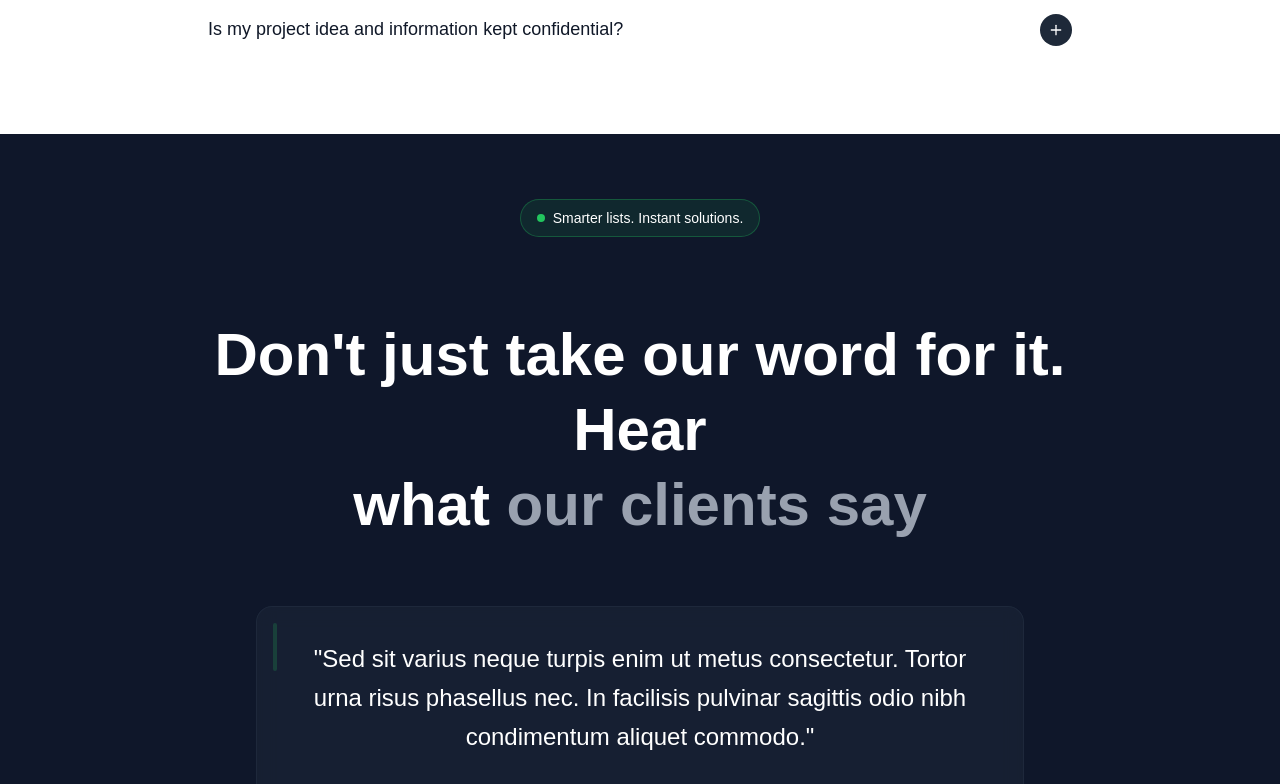
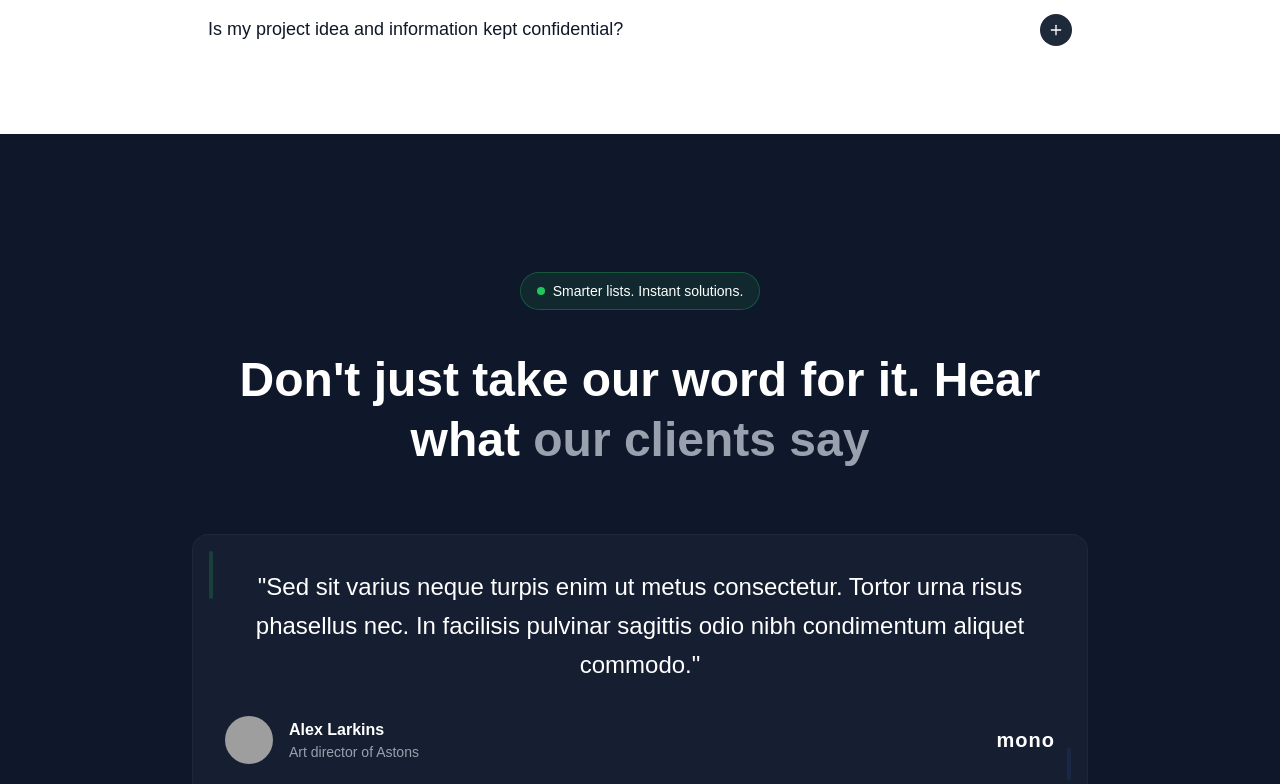
Before and after one commit to siam114/software-chamber-portfolio-website, a Next.js app: page / in a window 1280 px wide. Shown: the part 5620-6404 px from the top of the page. Built offline with nearby package versions, Linux system fonts and the light colour scheme; grey boxes are pictures that could not be loaded.

Commit message:
modify testimonial section

```diff
--- a/src/components/TestimonialSection.tsx
+++ b/src/components/TestimonialSection.tsx
@@ -3,12 +3,12 @@ import React from 'react';
 const TestimonialSection = () => {
   return (
     <div
-      className="min-h-screen flex items-center justify-center px-4 py-16"
+      className="min-h-screen flex items-center justify-center px-4 py-14"
       style={{ backgroundColor: '#0f172a' }}
     >
       <div className="max-w-4xl mx-auto text-center">
         {/* Header Badge */}
-        <div className="mb-12">
+        <div className="mb-2">
           <div
             className="inline-flex items-center px-4 py-2 rounded-full text-sm font-medium text-white mb-8"
             style={{ backgroundColor: 'rgba(34, 197, 94, 0.1)', border: '1px solid rgba(34, 197, 94, 0.3)' }}
@@ -22,14 +22,14 @@ const TestimonialSection = () => {
         </div>
 
         {/* Main Heading */}
-        <h1 className="text-5xl md:text-6xl font-bold text-white mb-16 leading-tight">
+        <h1 className="text-3xl md:text-5xl font-bold text-white mb-16 leading-tight">
           Don't just take our word for it. Hear<br />
           what <span className="text-gray-400">our clients say</span>
         </h1>
 
         {/* Testimonial Card */}
         <div
-          className="max-w-3xl mx-auto p-8 rounded-2xl relative"
+          className="max-w-8xl mx-auto p-8 rounded-2xl relative"
           style={{
             backgroundColor: 'rgba(30, 41, 59, 0.5)',
             border: '1px solid rgba(51, 65, 85, 0.3)',
```
